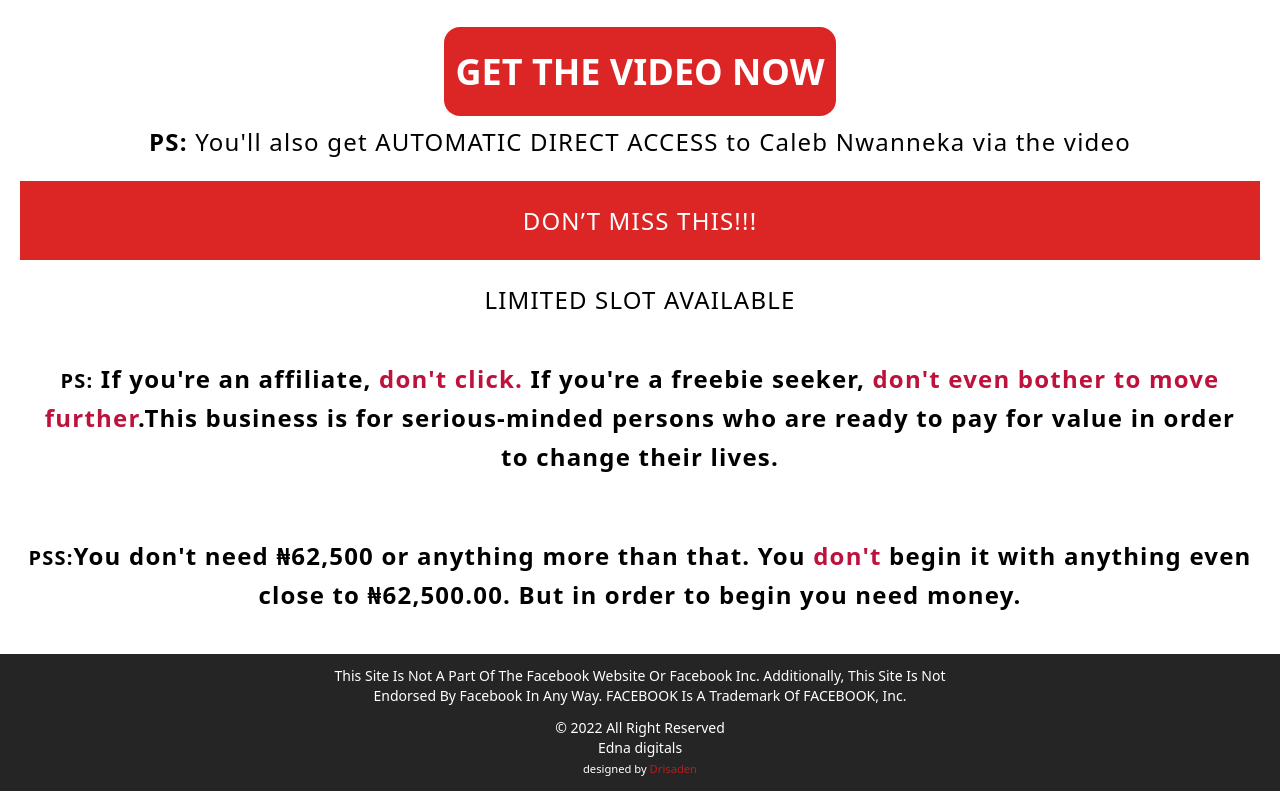
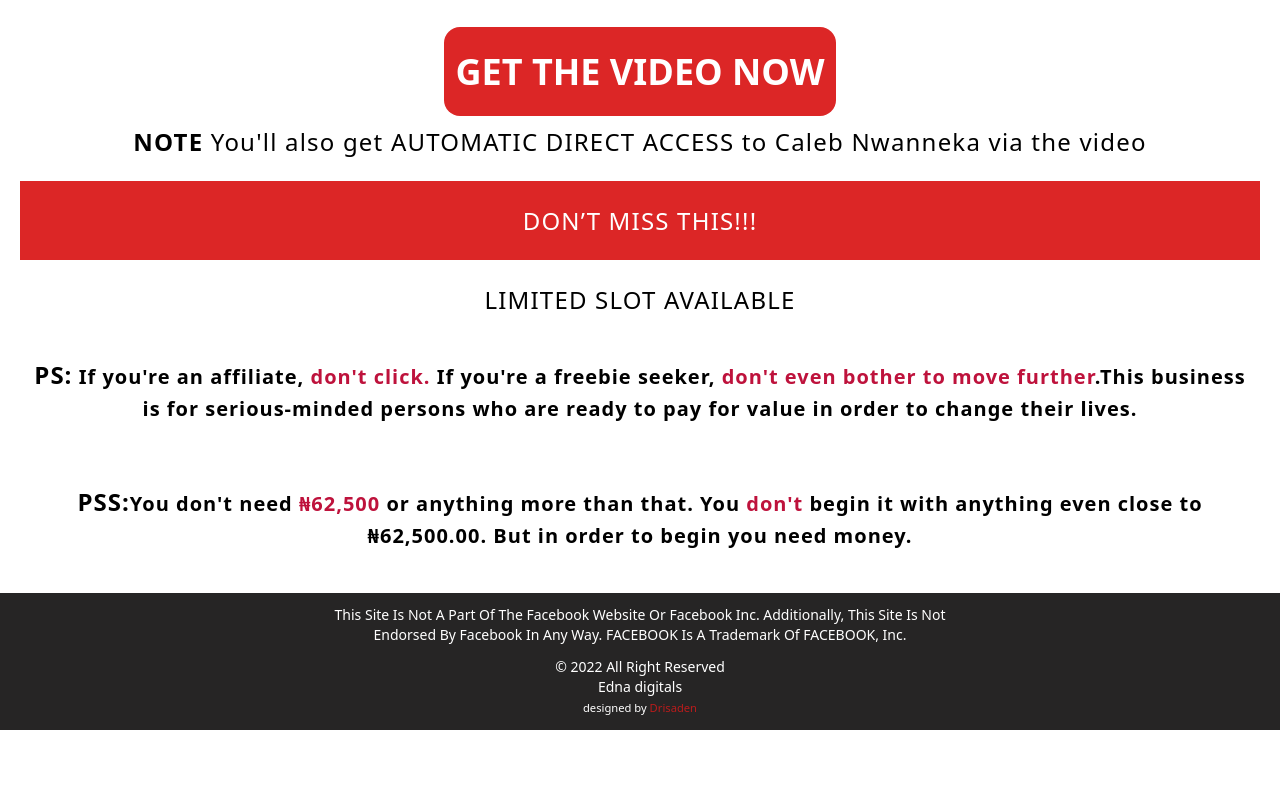
Before and after one commit to drisaden/ednadigitals, a plain HTML site: page index.html in a window 1280 px wide. Shown: the part 8262-9053 px from the top of the page. After the commit the page ends 8992 px from the top, so only its background shows below. Drawn offline with nearby package versions, Linux system fonts and the light colour scheme.

Commit message:
little changes added again

```diff
--- a/index.html
+++ b/index.html
@@ -241,18 +241,15 @@
                             THE VIDEO NOW</strong>
                     </a>
                 </div>
-                <p class="py-5 leading-relaxed tracking-wider"><b>PS:</b> You'll also get AUTOMATIC DIRECT ACCESS to
+                <p class="py-5 leading-relaxed tracking-wider"><b>NOTE</b> You'll also get AUTOMATIC DIRECT ACCESS to
                     Caleb Nwanneka via the video</p>
 
                 <p class="py-5 leading-relaxed tracking-wider bg-red-600 text-white">DON’T MISS THIS!!! </p>
 
                 <p class="py-5 leading-relaxed tracking-wider">LIMITED SLOT AVAILABLE</p>
-                <p class="mx-5 mb-5 font-bold ml-2 mr-2 py-5 leading-relaxed tracking-wider"><span class="text-xl">PS:</span> If you're an affiliate, <span class="text-rose-700"> don't click.</span> If you're a freebie seeker, <span class="text-rose-700"> don't even bother to move further</span>.This business is for serious-minded persons who are ready to pay for value in order to change their lives.</p>
-                <p class="mx-5 mb-5 font-bold ml-2 mr-2 py-5 leading-relaxed tracking-wider"><span
-                        class="text-xl">PSS:</span>You don't need &#x20a6;62,500 or
-                    anything more than that. You <span class="text-rose-700"> don't</span> begin it with anything even
-                    close to
-                    &#x20a6;62,500.00. But in order to begin you need money.</p>
+                <p class="mx-5 mb-5 font-bold ml-2 mr-2 py-5 leading-relaxed tracking-wider text-xl"><span class="text-2xl">PS:</span> If you're an affiliate, <span class="text-rose-700"> don't click.</span> If you're a freebie seeker, <span class="text-rose-700"> don't even bother to move further</span>.This business is for serious-minded persons who are ready to pay for value in order to change their lives.</p>
+                <p class="mx-5 mb-5 font-bold ml-2 mr-2 py-5 leading-relaxed tracking-wider text-xl"><span class="text-2xl">PSS:</span>You don't need <span class="text-rose-700">  &#x20a6;62,500</span> or anything more than that. You <span class="text-rose-700"> don't</span> begin it with anything even
+                    close to &#x20a6;62,500.00. But in order to begin you need money.</p>
             </div>
         </section>
     </main>
```
